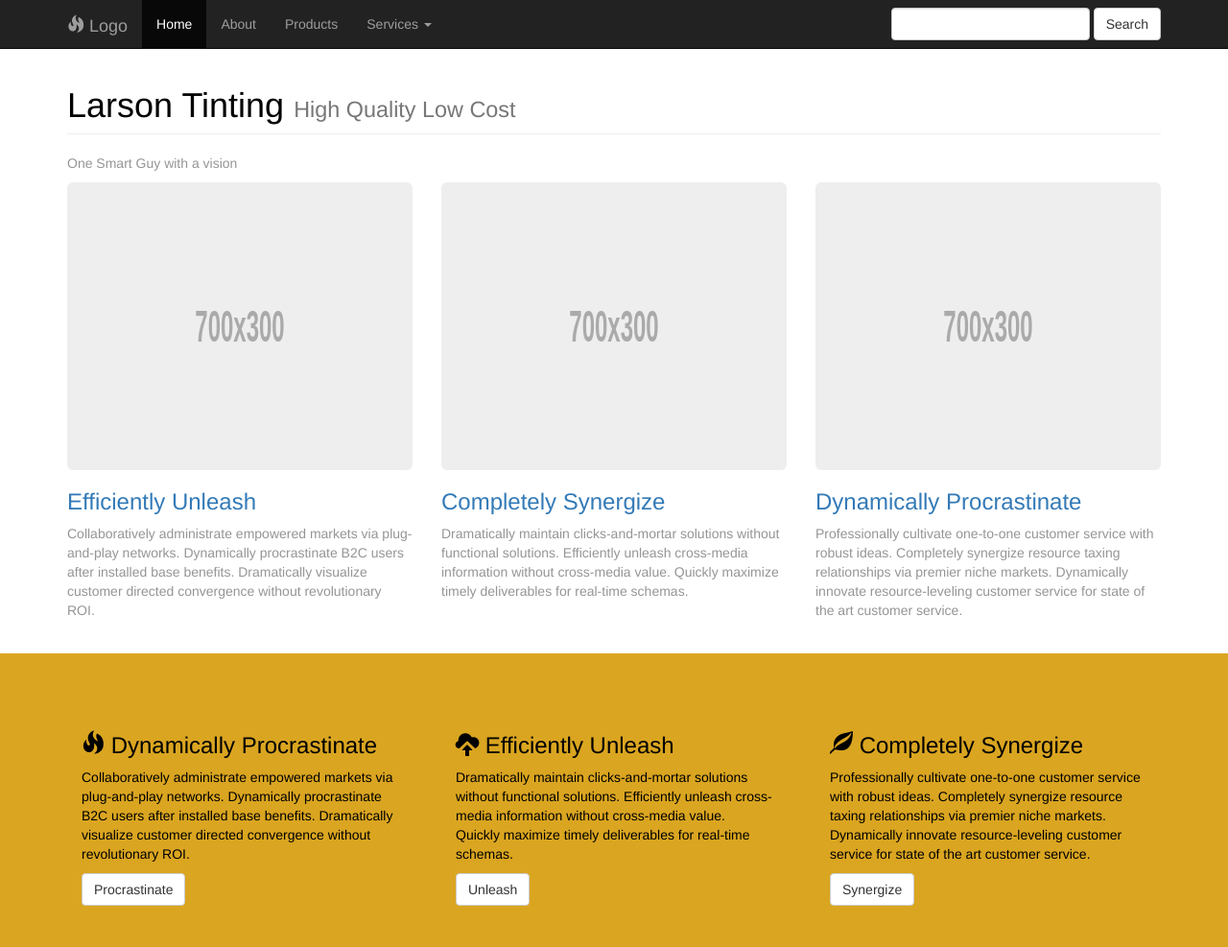
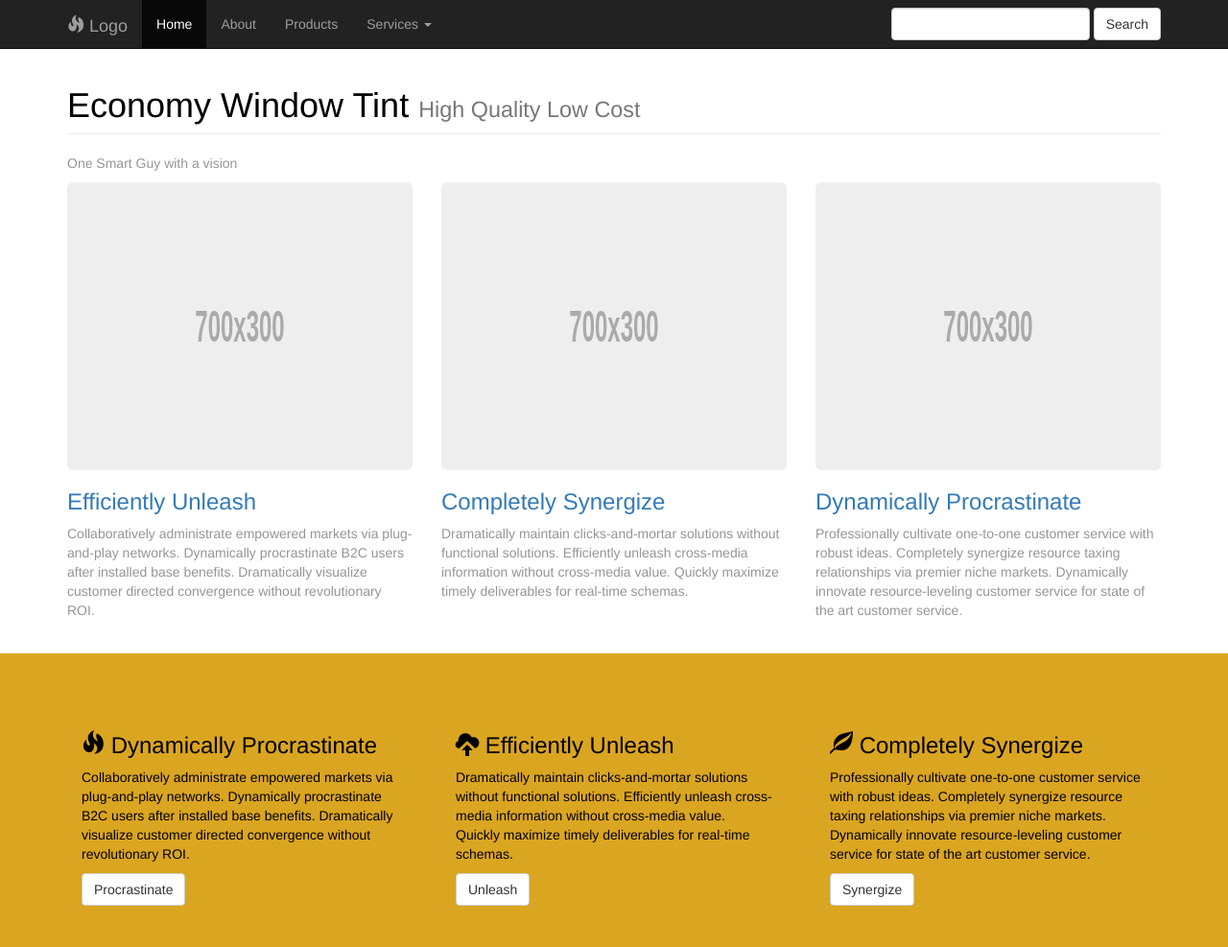
Before and after one commit to Jacrushar/Jacrushar.github.io, a plain HTML site: page index.html in a window 1280 px wide. Shown: the top 987 px of the page at 96% size. Drawn offline with Linux system fonts and the light colour scheme.

Commit message:
fixed title

```diff
--- a/index.html
+++ b/index.html
@@ -8,7 +8,7 @@
     <meta name="viewport" content="width=device-width, initial-scale=1">
     <!-- The above 3 meta tags *must* come first in the head; any other head content must come *after* these tags -->
 
-    <title>Corporate 1</title>
+    <title>Economy Window Tint</title>
 
     <!-- Bootstrap Core CSS -->
     <link href="css/bootstrap.min.css" rel="stylesheet">
@@ -86,7 +86,7 @@
         <!-- Heading -->
         <div class="row">
             <div class="col-lg-12">
-                <h1 class="page-header">Larson Tinting
+                <h1 class="page-header">Economy Window Tint
                     <small>High Quality Low Cost</small>
                 </h1>
                 <p>One Smart Guy with a vision</p>
```
